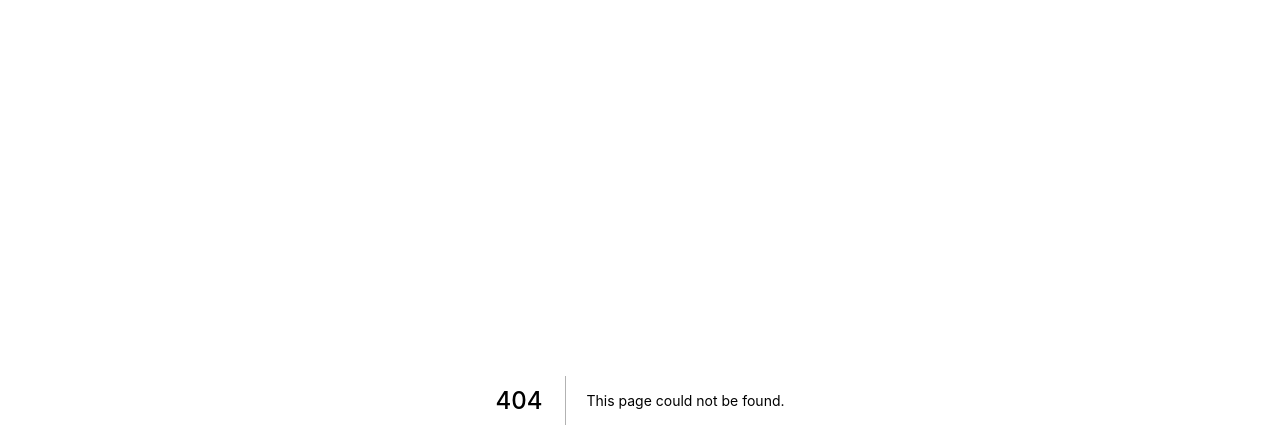
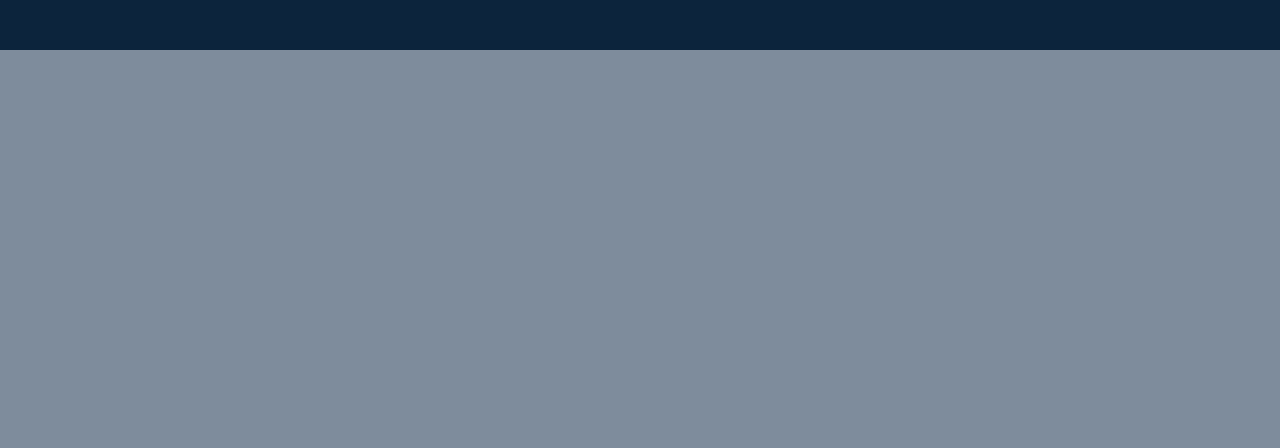
Before and after one commit to eliassebastian/vitrum-frontend, a Next.js app: page /search in a window 1280 px wide. Before the commit this address had no page. Shown: the top 448 px of the page. Built offline with nearby package versions, Linux system fonts and the light colour scheme.

Commit message:
feat: initial search page (wip)

```diff
--- /dev/null
+++ b/components/header/HeaderSearch/index.tsx
@@ -0,0 +1,11 @@
+import styles from "./HeaderSearch.module.scss";
+
+const HeaderSearch = () => {
+    return (
+        <header className={styles.header}>
+
+        </header>
+    )
+}
+
+export default HeaderSearch
--- /dev/null
+++ b/components/layout/SearchLayout/index.tsx
@@ -0,0 +1,14 @@
+import type { ReactNode } from "react";
+import HeaderSearch from "../../header/HeaderSearch";
+import styles from "./SearchLayout.module.scss";
+
+const SearchLayout = ({ children }: { children: ReactNode }) => {
+    return (
+        <div className={styles.container}>
+            <HeaderSearch/>
+            {children}
+        </div>
+    )
+}
+
+export default SearchLayout
--- /dev/null
+++ b/pages/search/index.tsx
@@ -0,0 +1,31 @@
+import Head from "next/head";
+import type { ReactElement } from "react";
+import SearchLayout from "../../components/layout/SearchLayout";
+import type { NextPageWithLayout } from '../_app';
+import styles from "./Search.module.scss";
+
+const Search: NextPageWithLayout = () => {
+  return (
+    <>
+    <Head>
+        <title>Vitrum - Search</title>
+        <meta name="description" content="TODO: Meta Description" />
+        <meta name="viewport" content="width=device-width, initial-scale=1, maximum-scale=1, user-scalable=0"/>
+        <link rel="icon" href="/favicon.ico" />
+    </Head>
+    <main className={styles.page}>
+
+    </main>
+    </>
+  )
+}
+
+Search.getLayout = function getLayout(page: ReactElement) {
+    return (
+      <SearchLayout>
+        {page}
+      </SearchLayout>
+    )
+  }
+
+export default Search
```
